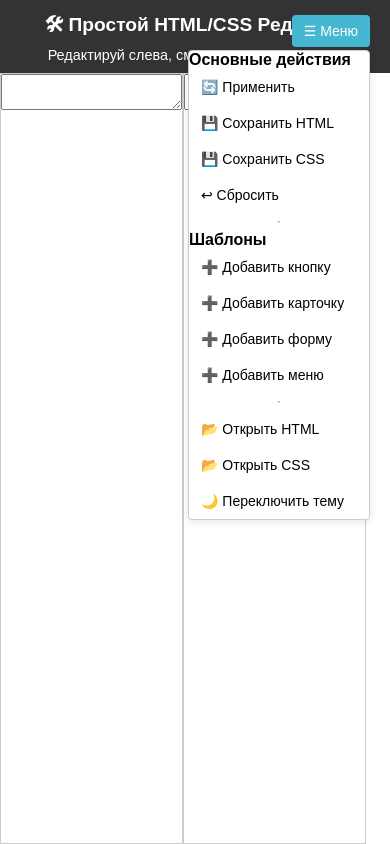
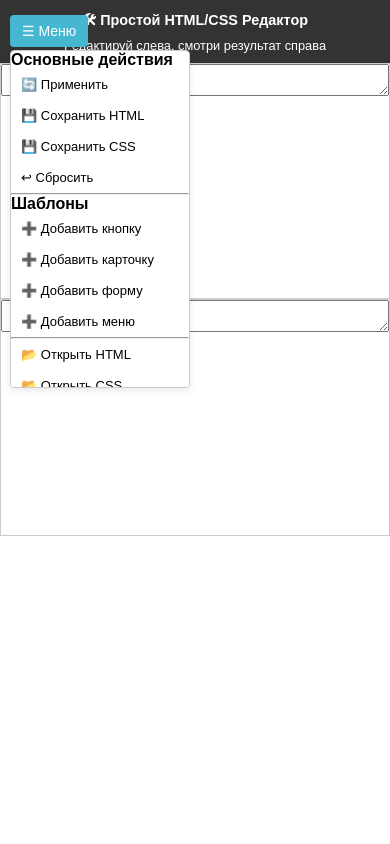
Before and after one commit to Carraigh/designer-editor, a plain HTML site: page index.html in a window 390 px wide. Both pictures are taken after a click on the button "☰ Меню". Drawn offline with nearby package versions, Linux system fonts and the light colour scheme.

Commit message:
feat: адаптивная версия для мобильных

```diff
--- a/index.html
+++ b/index.html
@@ -2,15 +2,21 @@
 <html lang="ru">
 <head>
   <meta charset="UTF-8" />
-  <meta name="viewport" content="width=device-width, initial-scale=1.0, user-scalable=yes"/>
+  <meta name="viewport" content="width=device-width, initial-scale=1.0"/>
   <title>🎨 Учебный Макет Дизайнера</title>
 
-  <!-- CodeMirror CSS -->
-  <link id="cm-theme" rel="stylesheet" href="https://cdnjs.cloudflare.com/ajax/libs/codemirror/6.65.7/codemirror.min.css ">
-  <link rel="stylesheet" href="https://cdnjs.cloudflare.com/ajax/libs/codemirror/6.65.7/theme/dracula.min.css ">
-  <link rel="stylesheet" href="https://cdnjs.cloudflare.com/ajax/libs/codemirror/6.65.7/theme/base16-light.min.css ">
+  <!-- CodeMirror CSS (исправлены пробелы в URL!) -->
+  <link rel="stylesheet" href="https://cdnjs.cloudflare.com/ajax/libs/codemirror/6.65.7/codemirror.min.css">
+  <link rel="stylesheet" href="https://cdnjs.cloudflare.com/ajax/libs/codemirror/6.65.7/theme/dracula.min.css">
+  <link rel="stylesheet" href="https://cdnjs.cloudflare.com/ajax/libs/codemirror/6.65.7/theme/base16-light.min.css">
 
   <style>
+    * {
+      margin: 0;
+      padding: 0;
+      box-sizing: border-box;
+    }
+
     body {
       font-family: sans-serif;
       margin: 0;
@@ -67,6 +73,8 @@
       font-size: 14px;
       height: 100%;
       min-height: 200px;
+      overflow: hidden;
+      touch-action: manipulation; /* улучшает поведение на сенсорных */
     }
 
     iframe {
@@ -123,6 +131,54 @@
     .hidden-file-input {
       display: none;
     }
+
+    /* ✅ АДАПТИВНОСТЬ — основное улучшение */
+    @media (max-width: 768px) {
+      main {
+        flex-direction: column;
+        height: calc(100vh - 70px); /* минус header */
+      }
+
+      .editor-container,
+      iframe {
+        width: 100%;
+        height: 35vh !important;
+        min-height: 150px;
+      }
+
+      iframe {
+        height: 30vh !important;
+      }
+
+      /* Меню слева — надёжнее на узких экранах */
+      .menu-button {
+        right: auto;
+        left: 10px;
+      }
+
+      .dropdown-menu {
+        right: auto;
+        left: 10px;
+        top: 50px;
+        max-height: 40vh;
+        overflow-y: auto;
+      }
+
+      header h1 { font-size: 1.0em; }
+      header p { font-size: 0.8em; }
+      .CodeMirror { font-size: 12px; }
+      .dropdown-menu button { padding: 8px 10px; font-size: 13px; }
+    }
+
+    @media (max-width: 480px) {
+      .editor-container,
+      iframe {
+        height: 28vh !important;
+      }
+
+      header h1 { font-size: 0.9em; }
+      .CodeMirror { font-size: 11px; }
+    }
   </style>
 </head>
 <body>
@@ -168,10 +224,10 @@
   <input type="file" id="file-html" class="hidden-file-input" accept=".html,.txt">
   <input type="file" id="file-css" class="hidden-file-input" accept=".css,.txt">
 
-  <!-- CodeMirror JS -->
-  <script src="https://cdnjs.cloudflare.com/ajax/libs/codemirror/6.65.7/codemirror.min.js "></script>
-  <script src="https://cdnjs.cloudflare.com/ajax/libs/codemirror/6.65.7/mode/htmlmixed/htmlmixed.min.js "></script>
-  <script src="https://cdnjs.cloudflare.com/ajax/libs/codemirror/6.65.7/mode/css/css.min.js "></script>
+  <!-- CodeMirror JS (исправлены пробелы!) -->
+  <script src="https://cdnjs.cloudflare.com/ajax/libs/codemirror/6.65.7/codemirror.min.js"></script>
+  <script src="https://cdnjs.cloudflare.com/ajax/libs/codemirror/6.65.7/mode/htmlmixed/htmlmixed.min.js"></script>
+  <script src="https://cdnjs.cloudflare.com/ajax/libs/codemirror/6.65.7/mode/css/css.min.js"></script>
 
   <script>
     const defaultHTML = `<!-- HTML код -->\n<h1>Привет, дизайнер!</h1>\n<p>Начни редактировать слева.</p>`;
@@ -211,7 +267,6 @@
       menu.style.display = menu.style.display === 'flex' ? 'none' : 'flex';
     }
 
-    // Улучшенная проверка HTML
     function isWellFormed(html) {
       const parser = new DOMParser();
       const doc = parser.parseFromString(html, 'text/html');
@@ -231,6 +286,7 @@
           <!DOCTYPE html>
           <html>
           <head>
+            <meta name="viewport" content="width=device-width, initial-scale=1.0">
             <style>${css}</style>
           </head>
           <body>
```
